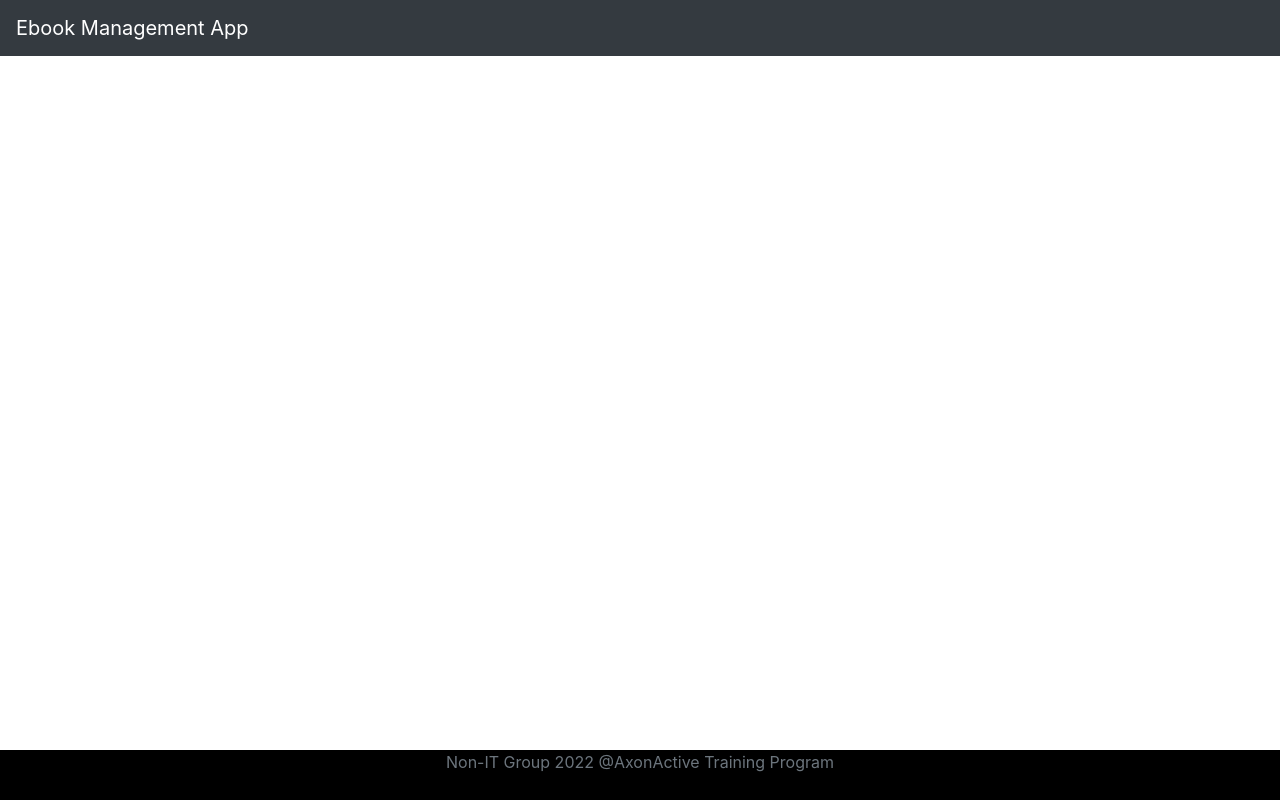
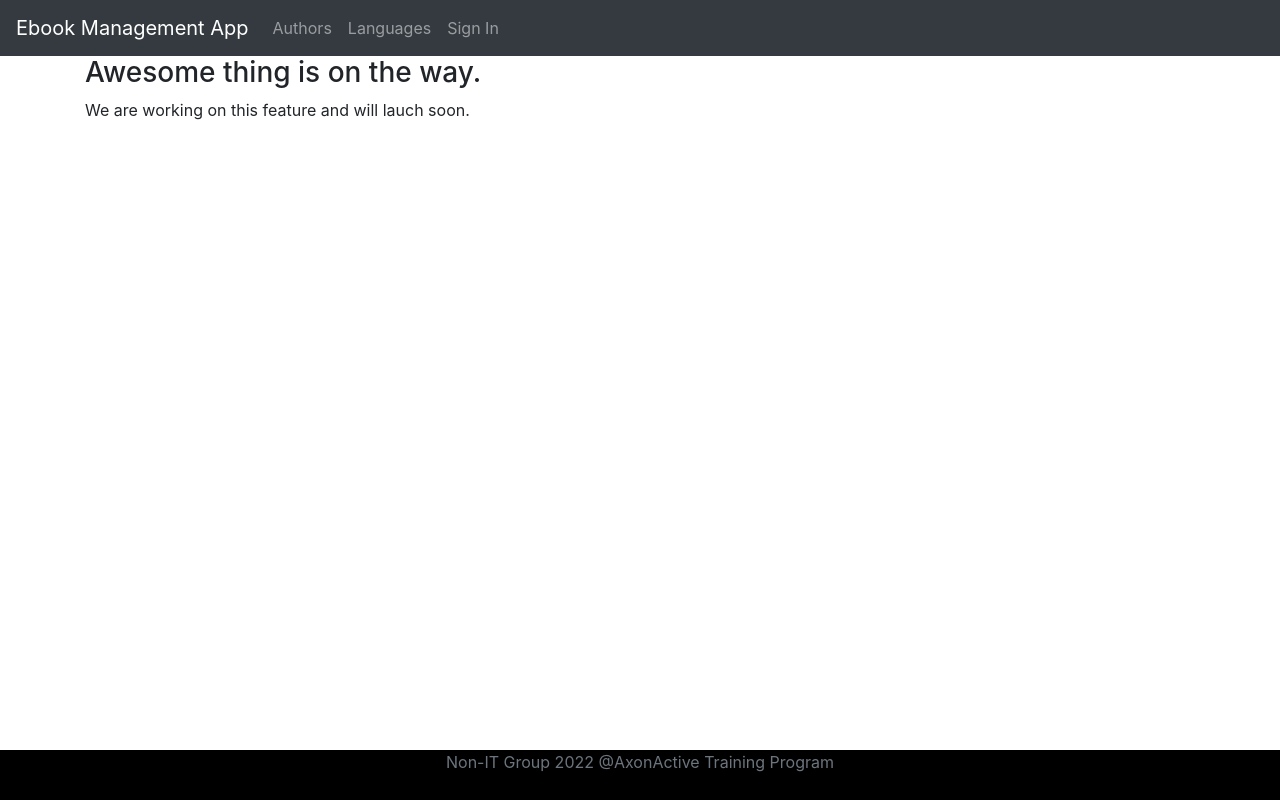
Before and after one commit to nhantruongtraining/ebook-manager-react, a React (Create React App) app: page /login in a window 1280 px wide. Built offline with nearby package versions, Linux system fonts and the light colour scheme.

Commit message:
Add NotFound.js and Navbar links

```diff
--- a/src/App.js
+++ b/src/App.js
@@ -9,6 +9,7 @@ import FooterComponent from './components/FooterComponent';
 import CreateLanguageComponent from './components/CreateLanguageComponent';
 // import UpdateLanguageComponent from '.components/UpdateLanguageComponent';
 import ViewLanguageComponent from './components/ViewLanguageComponent';
+import NotFound from './components/NotFound';
 
 function App() {
   return (
@@ -21,6 +22,7 @@ function App() {
             <Route path="/languages" component={ListLanguageComponent}></Route>
             <Route path="/add-language/:id" component={CreateLanguageComponent}></Route>
             <Route path="/view-language/:id" component={ViewLanguageComponent}></Route>
+            <Route path="*" component={NotFound}></Route>
             {/* <Route path = "/update-language/:id" component = {UpdateLanguageComponent}></Route> */}
           </Switch>
         </div>
--- a/src/components/HeaderComponent.js
+++ b/src/components/HeaderComponent.js
@@ -1,4 +1,5 @@
-import React, { Component } from 'react'
+import React, { Component } from 'react';
+import { Link } from 'react-router-dom';
 
 class HeaderComponent extends Component {
     constructor(props) {
@@ -15,6 +16,17 @@ class HeaderComponent extends Component {
                 <header>
                     <nav className="navbar navbar-expand-md navbar-dark bg-dark">
                         <div><a href="http://localhost:3000/" className="navbar-brand">Ebook Management App</a></div>
+                        <div className="navbar-nav mr-auto">
+                            <li className="nav-item">
+                                <Link to="/authors" className="nav-link">Authors</Link>
+                            </li>
+                            <li className="nav-item">
+                                <Link to="/languages" className="nav-link">Languages</Link>
+                            </li>
+                            <li className="nav-item">
+                                <Link to="/login" className="nav-link">Sign In</Link>
+                            </li>
+                        </div>
                     </nav>
                 </header>
             </div>
--- /dev/null
+++ b/src/components/NotFound.js
@@ -0,0 +1,12 @@
+import React from 'react';
+
+const NotFound = () => {
+    return (
+        <div>
+            <h3>Awesome thing is on the way.</h3>
+            <p>We are working on this feature and will lauch soon.</p>
+        </div>
+    );
+}
+
+export default NotFound;
```
